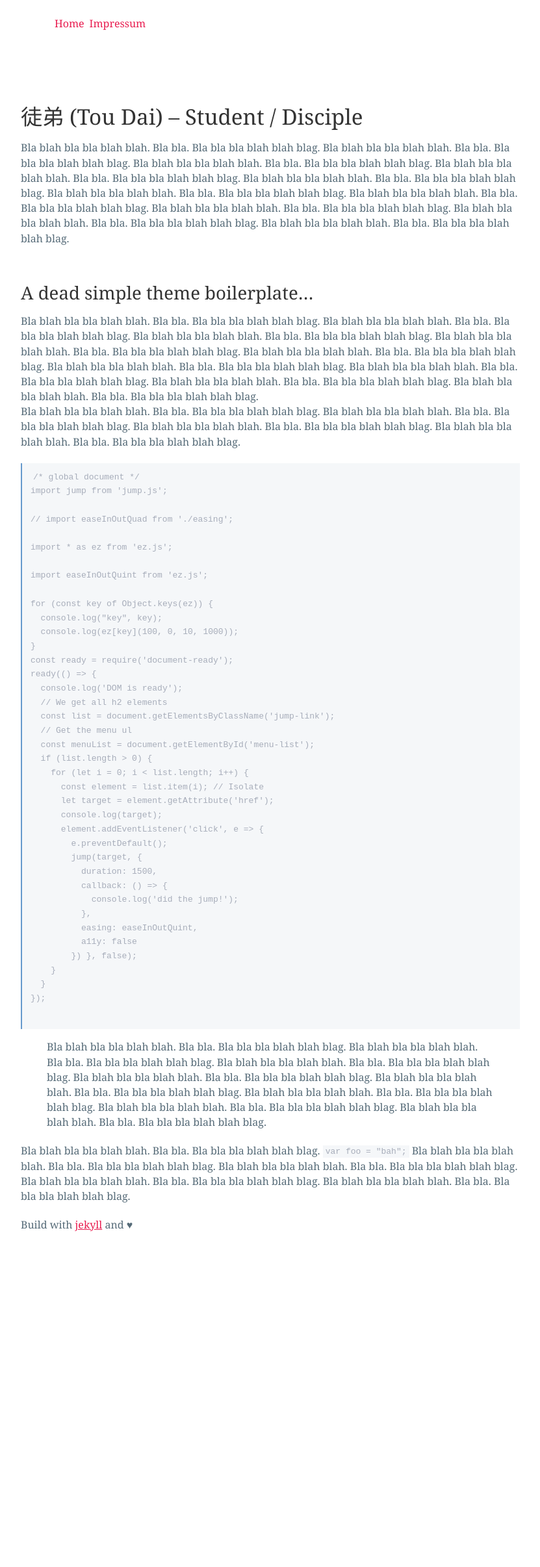
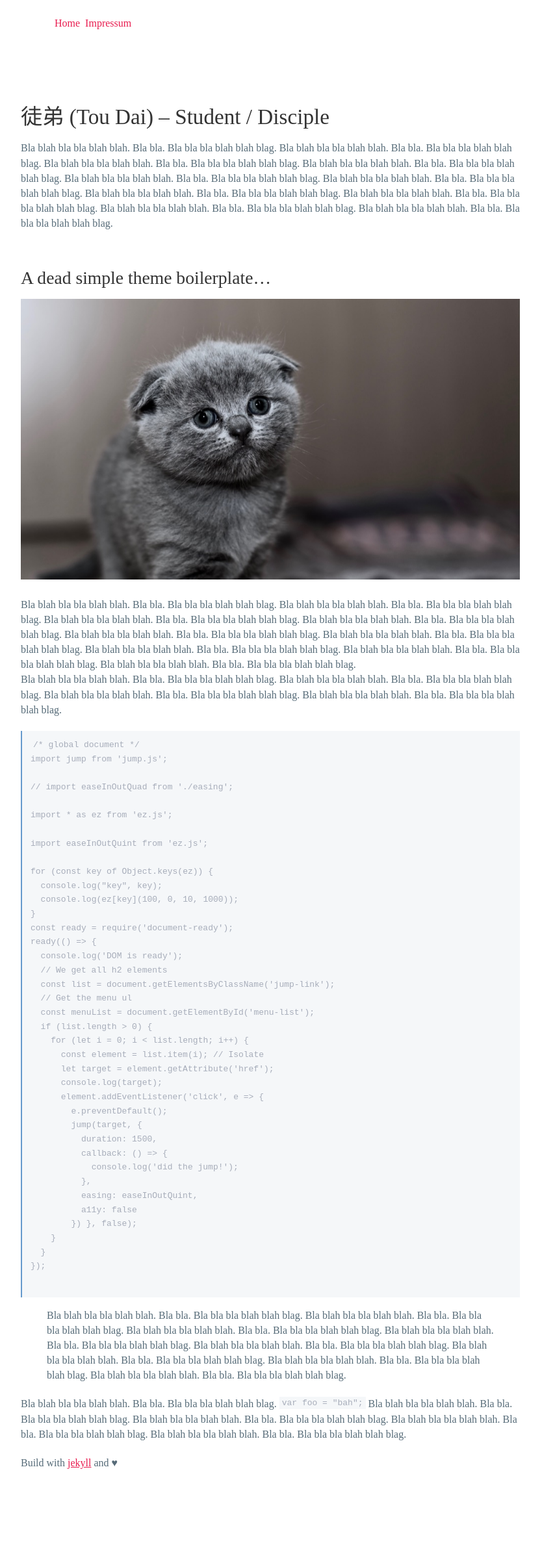
Before and after one commit to ff6347/jekyll-theme-tou-dai, a Jekyll site: the page built from _editable_pages/landing.md, in a window 1280 px wide. Shown: the whole page at 65% size, without its empty margins (224-1055 px from the left). Built offline with Jekyll 4.4.1, drawn with Linux system fonts in a browser that asks for light colours; before the commit the page ends 2046 px from its top, so only the background shows below that.

Commit message:
background for menu, underline items on hoover, image handling and wrapping of code blocks

```diff
--- a/_editable_pages/landing.md
+++ b/_editable_pages/landing.md
@@ -11,6 +11,7 @@
 
 ## A dead simple theme boilerplate…
 
+![kitty](assets/images/pexels-photo-127028.jpg)
 
 Bla blah bla bla blah blah. Bla bla. Bla bla bla blah blah blag. Bla blah bla bla blah blah. Bla bla. Bla bla bla blah blah blag. Bla blah bla bla blah blah. Bla bla. Bla bla bla blah blah blag. Bla blah bla bla blah blah. Bla bla. Bla bla bla blah blah blag. Bla blah bla bla blah blah. Bla bla. Bla bla bla blah blah blag. Bla blah bla bla blah blah. Bla bla. Bla bla bla blah blah blag. Bla blah bla bla blah blah. Bla bla. Bla bla bla blah blah blag. Bla blah bla bla blah blah. Bla bla. Bla bla bla blah blah blag. Bla blah bla bla blah blah. Bla bla. Bla bla bla blah blah blag.
 Bla blah bla bla blah blah. Bla bla. Bla bla bla blah blah blag. Bla blah bla bla blah blah. Bla bla. Bla bla bla blah blah blag. Bla blah bla bla blah blah. Bla bla. Bla bla bla blah blah blag. Bla blah bla bla blah blah. Bla bla. Bla bla bla blah blah blag.
--- a/_includes/header.html
+++ b/_includes/header.html
@@ -4,8 +4,8 @@
     <a href="{{ site.baseurl }}/" class="logo"></a>
       <input type="checkbox" id="nav" />
       <label for="nav"></label>
-  <a href="#" id="menu-icon"></a>
-    <ul id="menu-list">
+      <a href="#" id="menu-icon"></a>
+      <ul id="menu-list">
       {% for item in site.data.menu %}
         <li class="menu-item"{%if forloop.last == true %} id="last-item"{%endif%}>
           <a href="{{site.baseurl}}{{item.url}}">{{item.title}}</a>
--- a/_sass/_colors.scss
+++ b/_sass/_colors.scss
@@ -3,7 +3,7 @@
 /* HSL */
 
 
-$backgroundColor: #EBEBEB; //hsla($hue, $saturation, $lightness, $alpha)
+$backgroundColor: white; //hsla($hue, $saturation, $lightness, $alpha)
 $colDark: hsla(40%, 23%, 3%, 1);
 $colLight: hsla(214%, 14%, 90%, 1);
 $colBright:hsla(148, 0%, 100%, 1);
--- a/_sass/_menu.scss
+++ b/_sass/_menu.scss
@@ -25,6 +25,7 @@
 nav > ul {
     // float: right;
     max-width:800px;
+    border-bottom: 1px solid black;
 }
 
 nav > ul > li {
@@ -49,6 +50,8 @@
 nav ul li:hover {
     cursor: pointer;
     position: relative;
+    text-decoration: underline;
+
 }
 nav ul li:hover > ul {
     display: block;
@@ -88,10 +91,15 @@
     display: none;
 }
 
+[type="checkbox"]:not(:checked) ~ ul {
+    border-bottom: 0px solid black;
+}
+
 @media screen and (max-width: 800px) {
   nav ul {
       display: none;
       padding:0;
+      background:$backgroundColor;
   }
 
   label {
@@ -125,6 +133,10 @@
       top:20px;
   }
 
+[type="checkbox"]:not(:checked) ~ ul {
+    border-bottom: 0px solid black;
+}
+
   nav a {
       color: #777;
   }
--- a/_sass/_typescale.scss
+++ b/_sass/_typescale.scss
@@ -7,7 +7,7 @@
 
 body {
   background-color: white;
-  font-family: 'Open Sans', 'Georgia', sans-serif;
+  // font-family:  'Georgia', sans-serif;
   font-weight: 300;
   line-height: 1.45;
   color: #333;
--- a/_sass/jekyll-theme-tou-dai.scss
+++ b/_sass/jekyll-theme-tou-dai.scss
@@ -6,7 +6,7 @@
   max-width: 50em;
 }
 body {
-  font-family: "Georgia", serif;
+  font-family: serif;
 }
 
 body {
@@ -46,6 +46,11 @@
 
 pre {
   padding: 1em;
+  white-space: pre-wrap;       /* css-3 */
+  white-space: -moz-pre-wrap;  /* Mozilla, since 1999 */
+  white-space: -pre-wrap;      /* Opera 4-6 */
+  white-space: -o-pre-wrap;    /* Opera 7 */
+  word-wrap: break-word;       /* Internet Explorer 5.5+ */
 }
 
 a {
@@ -66,3 +71,7 @@
 pre {
   border-left: 2px solid #69c;
 }
+
+img {
+  max-width: 100%;
+}
```
Also changed, not shown: assets/images/pexels-photo-127028.jpg (added).
